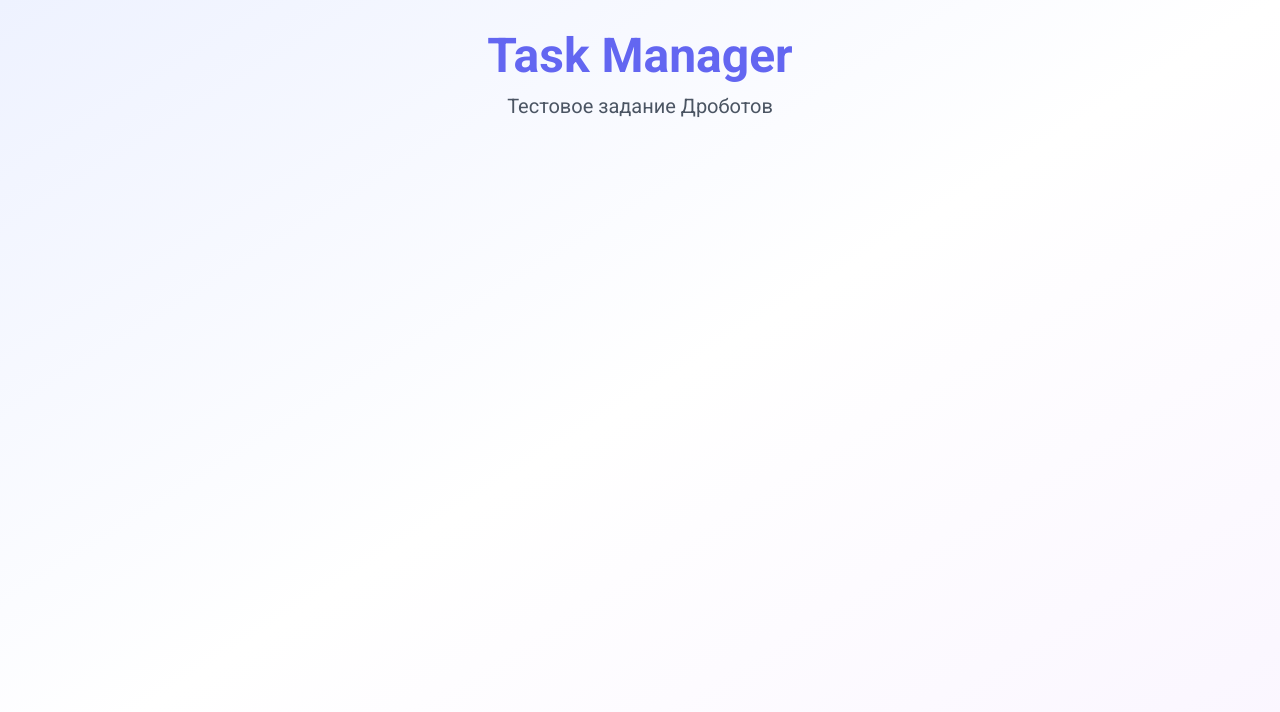
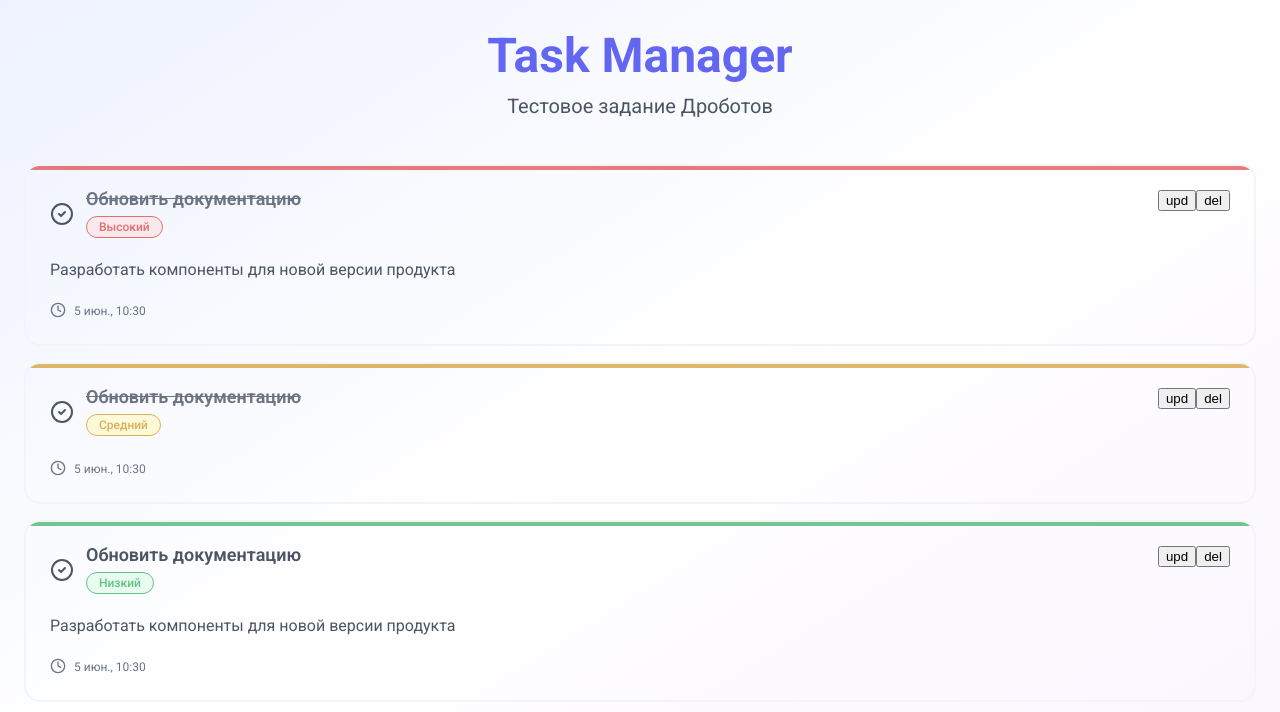
Before and after one commit to AlexDrobotov94/drobotov-sias-group-test-project, a React (Vite) app: page / in a window 1280 px wide. Shown: the top 712 px of the page. Built offline with nearby package versions, Linux system fonts and the light colour scheme.

Commit message:
feat: added task card

```diff
--- a/package.json
+++ b/package.json
@@ -10,6 +10,7 @@
     "preview": "vite preview"
   },
   "dependencies": {
+    "lucide-react": "^0.513.0",
     "react": "^19.1.0",
     "react-dom": "^19.1.0",
     "styled-components": "^6.1.18"
--- /dev/null
+++ b/src/entities/task/index.ts
@@ -0,0 +1 @@
+export { TaskCard } from "./ui/task-card";
--- /dev/null
+++ b/src/entities/task/model/types.ts
@@ -0,0 +1 @@
+export type TaskPriority = "high" | "medium" | "low";
--- /dev/null
+++ b/src/entities/task/ui/task-card.tsx
@@ -0,0 +1,136 @@
+import styled from "styled-components";
+import type { TaskPriority } from "../model/types";
+import { Clock } from "lucide-react";
+import { Badge } from "@/shared/components/badge";
+import { Typography } from "@/shared/components/typograpy";
+import { Card } from "@/shared/components/card";
+
+type TaskCardProps = {
+  description?: string;
+  createdTime: string;
+  priority: TaskPriority;
+  isDone: boolean;
+  checkAction: React.ReactNode;
+  actions: React.ReactNode;
+};
+
+// TODO: плавное появление экшенов. Учесть мобильные устройства
+export function TaskCard(props: TaskCardProps) {
+  const { priority, isDone, description, createdTime, checkAction, actions } =
+    props;
+
+  const renderBadge = () => {
+    switch (priority) {
+      case "high":
+        return <Badge variant="error">Высокий</Badge>;
+      case "medium":
+        return <Badge variant="warning">Средний</Badge>;
+      case "low":
+        return <Badge variant="success">Низкий</Badge>;
+    }
+  };
+
+  return (
+    <Card>
+      <Wrapper $priority={priority}>
+        <HeaderContainer>
+          <HeaderContainerInfo>
+            {checkAction}
+            <TitleContainer>
+              <Title $isDone={isDone}>Обновить документацию</Title>
+              {renderBadge()}
+            </TitleContainer>
+          </HeaderContainerInfo>
+
+          <HeaderContainerActions>{actions}</HeaderContainerActions>
+        </HeaderContainer>
+
+        {description && <Typography>{description}</Typography>}
+
+        <TimeContainer>
+          <span>
+            <Clock style={{ width: "1rem", height: "1rem" }} />
+          </span>
+          <span>{createdTime}</span>
+        </TimeContainer>
+      </Wrapper>
+      <IndicatorLine $priority={priority} />
+    </Card>
+  );
+}
+
+const HeaderContainerActions = styled.div`
+  /* opacity: 0;
+  visibility: hidden;
+  pointer-events: none;
+  transition: opacity 0.2s ease, visibility 0.2s ease; */
+  display: flex;
+  gap: ${({ theme }) => theme.spacing.sm};
+`;
+
+const Wrapper = styled.article<{ $priority: TaskPriority }>`
+  position: relative;
+  display: flex;
+  flex-direction: column;
+  gap: ${({ theme }) => theme.spacing.lg};
+
+  /* &:hover ${HeaderContainerActions} {
+    opacity: 1;
+    visibility: visible;
+    pointer-events: auto;
+  } */
+`;
+
+const IndicatorLine = styled.div<{ $priority: TaskPriority }>`
+  position: absolute;
+  opacity: 0.6;
+  top: 0;
+  left: 0;
+  height: 0.25rem;
+  width: 100%;
+  background-color: ${({ theme, $priority }) => {
+    switch ($priority) {
+      case "high":
+        return theme.colors.errorForeground;
+      case "medium":
+        return theme.colors.warningForeground;
+      case "low":
+        return theme.colors.successForeground;
+    }
+  }};
+`;
+
+const HeaderContainer = styled.div`
+  display: flex;
+  justify-content: space-between;
+  align-items: flex-start;
+`;
+
+const HeaderContainerInfo = styled.div`
+  display: flex;
+  gap: ${({ theme }) => theme.spacing.base};
+  align-items: center;
+`;
+
+const TitleContainer = styled.div`
+  display: flex;
+  flex-direction: column;
+  align-items: flex-start;
+  gap: ${({ theme }) => theme.spacing.sm};
+`;
+
+const Title = styled.h3<{ $isDone: boolean }>`
+  font-size: ${({ theme }) => theme.fontSizes.md};
+  font-weight: 600;
+  color: ${({ theme, $isDone }) =>
+    $isDone ? theme.colors.secondary : theme.colors.foreground};
+  text-decoration-line: ${({ $isDone }) => ($isDone ? "line-through" : "none")};
+`;
+
+const TimeContainer = styled.div`
+  display: flex;
+  gap: ${({ theme }) => theme.spacing.sm};
+  align-items: center;
+  color: ${({ theme }) => theme.colors.secondary};
+  font-size: ${({ theme }) => theme.fontSizes.small};
+`;
--- a/src/pages/main/ui/main.tsx
+++ b/src/pages/main/ui/main.tsx
@@ -1,24 +1,81 @@
 import styled from "styled-components";
 import { Typography } from "@/shared/components/typograpy";
 import { Container } from "@/shared/components/container";
+import { TaskCard } from "@/entities/task";
+import { CheckCircle2 } from "lucide-react";
 
 export function MainPage() {
   return (
     <Container>
+      <Root>
         <HeaderContainer>
           <Typography variant="h1" color="primary">
             Task Manager
           </Typography>
           <Typography size="large">Тестовое задание Дроботов</Typography>
         </HeaderContainer>
+
+        <TasksListContainer>
+          <TaskCard
+            priority="high"
+            isDone={true}
+            description="Разработать компоненты для новой версии продукта"
+            createdTime="5 июн., 10:30"
+            checkAction={<CheckCircle2 />}
+            actions={
+              <div>
+                <button>upd</button>
+                <button>del</button>
+              </div>
+            }
+          />
+          <TaskCard
+            priority="medium"
+            isDone={true}
+            createdTime="5 июн., 10:30"
+            checkAction={<CheckCircle2 />}
+            actions={
+              <div>
+                <button>upd</button>
+                <button>del</button>
+              </div>
+            }
+          />
+          <TaskCard
+            priority="low"
+            isDone={false}
+            description="Разработать компоненты для новой версии продукта"
+            createdTime="5 июн., 10:30"
+            checkAction={<CheckCircle2 />}
+            actions={
+              <div>
+                <button>upd</button>
+                <button>del</button>
+              </div>
+            }
+          />
+        </TasksListContainer>
+      </Root>
     </Container>
   );
 }
 
-const HeaderContainer = styled.div`
+const Root = styled.div`
+  display: flex;
+  flex-direction: column;
+  gap: ${({ theme }) => theme.spacing["3xl"]};
+`;
+
+const HeaderContainer = styled.section`
   display: flex;
   flex-direction: column;
   align-items: center;
   margin-top: ${({ theme }) => theme.spacing.xl};
   gap: ${({ theme }) => theme.spacing.md};
 `;
+
+const TasksListContainer = styled.div`
+  display: flex;
+  flex-direction: column;
+  gap: ${({ theme }) => theme.spacing.md};
+`;
--- /dev/null
+++ b/src/shared/components/badge.tsx
@@ -0,0 +1,57 @@
+import styled from "styled-components";
+
+type BadgeProps = {
+  variant: "success" | "warning" | "error";
+  children: React.ReactNode;
+};
+
+export function Badge(props: BadgeProps) {
+  const { variant, children } = props;
+
+  return <Root $variant={variant}>{children}</Root>;
+}
+
+const Root = styled.div<{ $variant: BadgeProps["variant"] }>`
+  display: grid;
+  place-items: center;
+  padding-inline: ${({ theme }) => theme.spacing.base};
+  padding-top: ${({ theme }) => theme.spacing.xs};
+  padding-bottom: ${({ theme }) => theme.spacing.xs};
+  font-size: ${({ theme }) => theme.fontSizes.small};
+  font-weight: 500;
+  border-radius: ${({ theme }) => theme.rounded.full};
+  opacity: 0.65;
+
+  border-width: 1px;
+  border-style: solid;
+  border-color: ${({ theme, $variant }) => {
+    switch ($variant) {
+      case "success":
+        return theme.colors.successForeground;
+      case "warning":
+        return theme.colors.warningForeground;
+      case "error":
+        return theme.colors.errorForeground;
+    }
+  }};
+  color: ${({ theme, $variant }) => {
+    switch ($variant) {
+      case "success":
+        return theme.colors.successForeground;
+      case "warning":
+        return theme.colors.warningForeground;
+      case "error":
+        return theme.colors.errorForeground;
+    }
+  }};
+  background-color: ${({ theme, $variant }) => {
+    switch ($variant) {
+      case "success":
+        return theme.colors.successBackground;
+      case "warning":
+        return theme.colors.warningBackground;
+      case "error":
+        return theme.colors.errorBackground;
+    }
+  }};
+`;
--- /dev/null
+++ b/src/shared/components/card.tsx
@@ -0,0 +1,16 @@
+import styled from "styled-components";
+
+export function Card({ children }: { children: React.ReactNode }) {
+  return <Root>{children}</Root>;
+}
+
+const Root = styled.article`
+  display: flex;
+  position: relative;
+  flex-direction: column;
+  gap: ${({ theme }) => theme.spacing.lg};
+  overflow: hidden;
+  border: 2px solid ${({ theme }) => theme.colors.border};
+  padding: ${({ theme }) => theme.spacing.lg};
+  border-radius: ${({ theme }) => theme.rounded.lg};
+`;
--- a/src/shared/styles/theme.ts
+++ b/src/shared/styles/theme.ts
@@ -5,6 +5,7 @@ export const theme = {
     primary: "#6366f1",
     foreground: "#4b5563",
     secondary: "#6b7280",
+    border: "#f3f4f6",
 
     doneForeground: "#4f46e5",
     doneBackground: "#e0e7ff",
@@ -21,20 +22,24 @@ export const theme = {
   spacing: {
     xs: "4px",
     sm: "8px",
+    base: "12px",
     md: "16px",
     lg: "24px",
     xl: "32px",
+    "2xl": "40px",
+    "3xl": "48px",
   },
-  radii: {
+  rounded: {
     sm: "4px",
     md: "8px",
     lg: "16px",
-    round: "9999px",
+    full: "9999px",
   },
   fontSizes: {
     small: "12px",
     medium: "14px",
     base: "16px",
+    md: "18px",
     large: "20px",
     h1: "48px",
     h2: "36px",
```
Also changed, not shown: 1 other file (tests, documents, lock files or other folders). Lines whose indentation alone changed are shown as unchanged.
